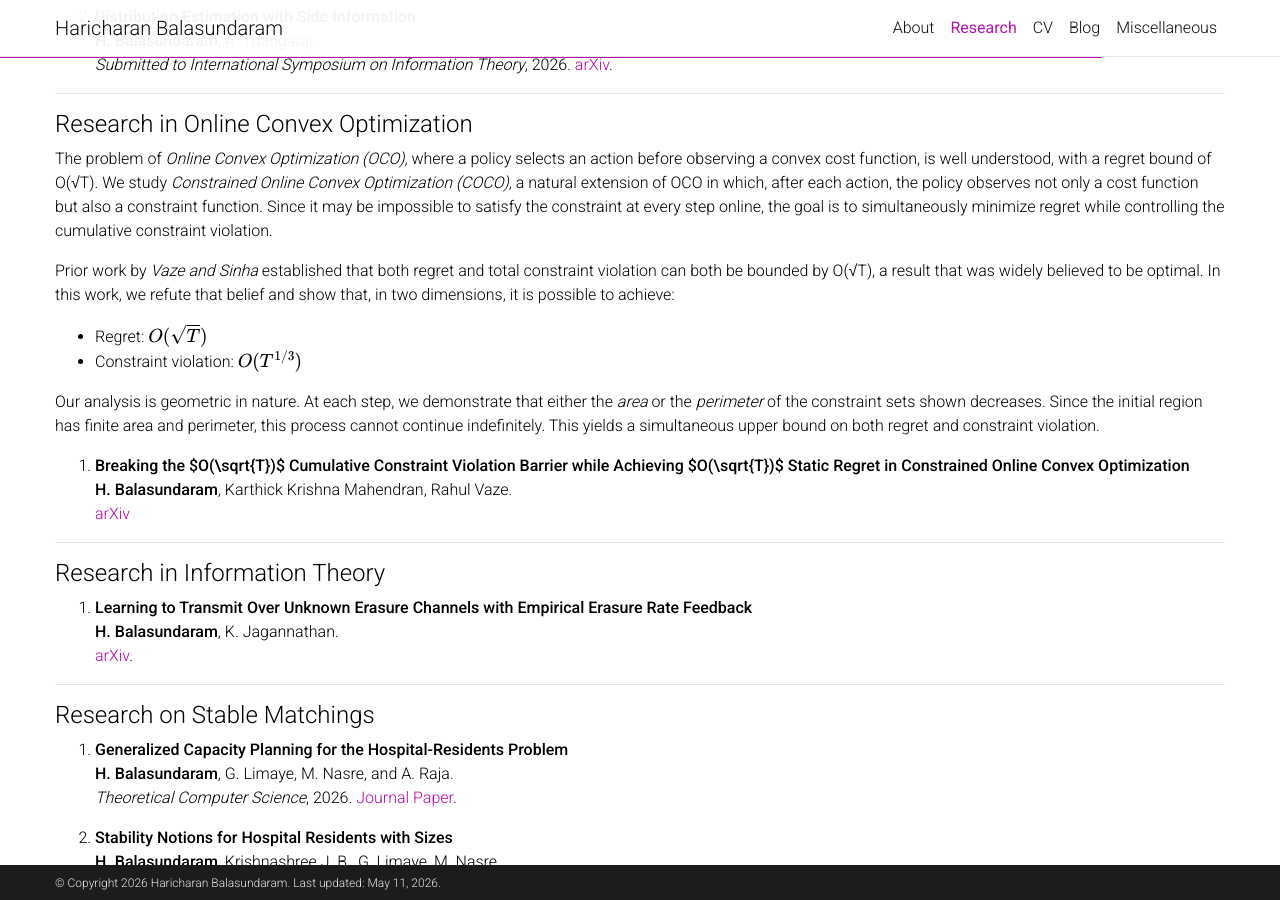
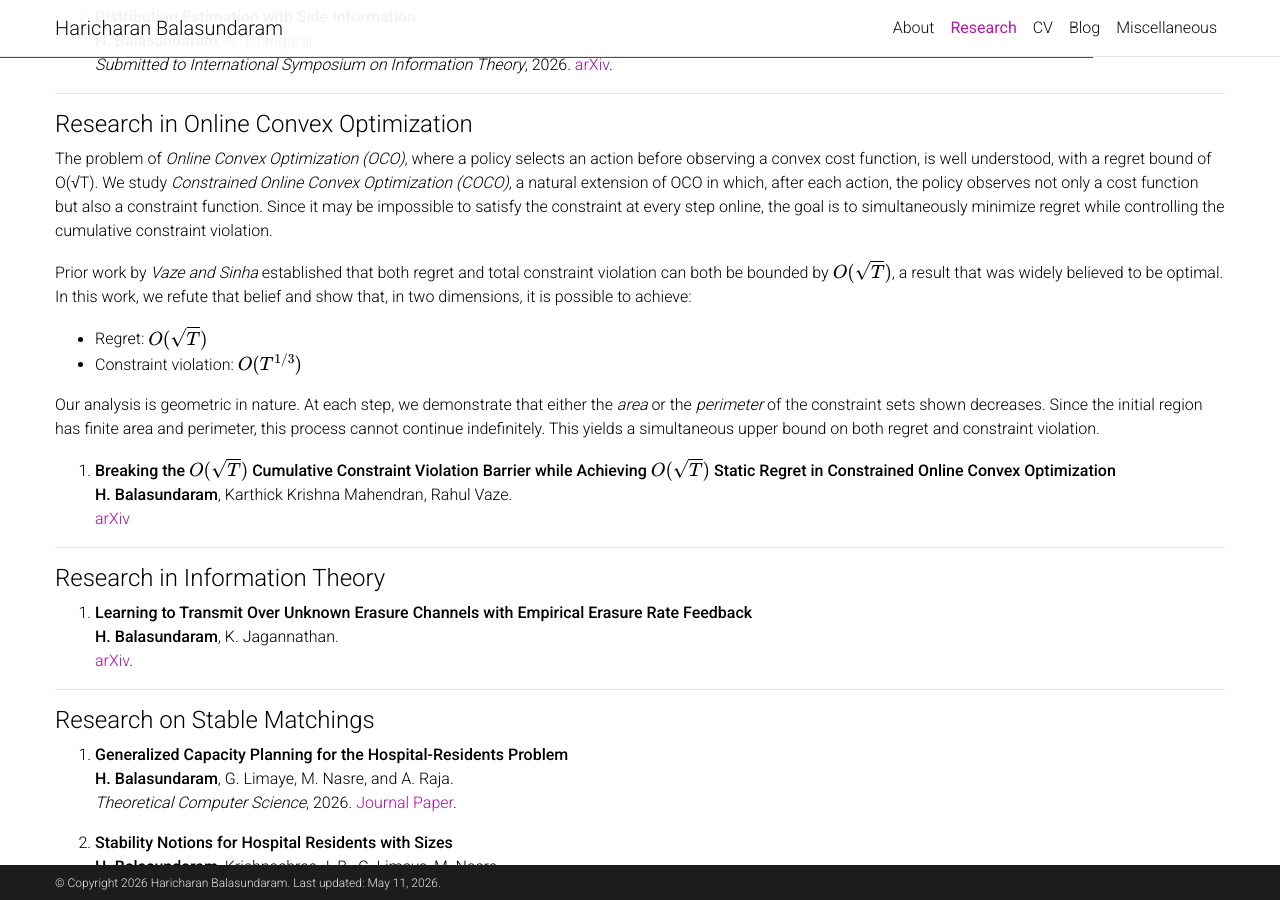
Before and after one commit to Haricharan1212/Haricharan1212.github.io, a Jekyll site: the page built from _pages/research.md, in a window 1280 px wide and 900 px high, scrolled down 521 px. Built offline with Jekyll 4.4.1, drawn with Linux system fonts in a browser that asks for light colours; comment, search, counter and statistics services are not loaded; a style sheet for code colours, icons or effects is not loaded.

Commit message:
Edited Research

```diff
--- a/_pages/research.md
+++ b/_pages/research.md
@@ -31,13 +31,13 @@ In our work, we characterize the *unavoidable estimation error* incurred by the
 
 The problem of *Online Convex Optimization (OCO)*, where a policy selects an action before observing a convex cost function, is well understood, with a regret bound of O(√T). We study *Constrained Online Convex Optimization (COCO)*, a natural extension of OCO in which, after each action, the policy observes not only a cost function but also a constraint function. Since it may be impossible to satisfy the constraint at every step online, the goal is to simultaneously minimize regret while controlling the cumulative constraint violation.
 
-Prior work by *Vaze and Sinha* established that both regret and total constraint violation can both be bounded by O(√T), a result that was widely believed to be optimal. In this work, we refute that belief and show that, in two dimensions, it is possible to achieve:
+Prior work by *Vaze and Sinha* established that both regret and total constraint violation can both be bounded by $$O(\sqrt{T})$$, a result that was widely believed to be optimal. In this work, we refute that belief and show that, in two dimensions, it is possible to achieve:
 - Regret: $$O(\sqrt{T})$$
 - Constraint violation: $$O(T^{1/3})$$
 
 Our analysis is geometric in nature. At each step, we demonstrate that either the *area* or the *perimeter* of the constraint sets shown decreases. Since the initial region has finite area and perimeter, this process cannot continue indefinitely. This yields a simultaneous upper bound on both regret and constraint violation.
 
-1. **Breaking the $O(\sqrt{T})$ Cumulative Constraint Violation Barrier while Achieving $O(\sqrt{T})$ Static Regret in Constrained Online Convex Optimization**
+1. **Breaking the $$O(\sqrt{T})$$ Cumulative Constraint Violation Barrier while Achieving $$O(\sqrt{T})$$ Static Regret in Constrained Online Convex Optimization**
    **H. Balasundaram**, Karthick Krishna Mahendran, Rahul Vaze.
    [arXiv](https://arxiv.org/abs/2603.20671)
 
```
